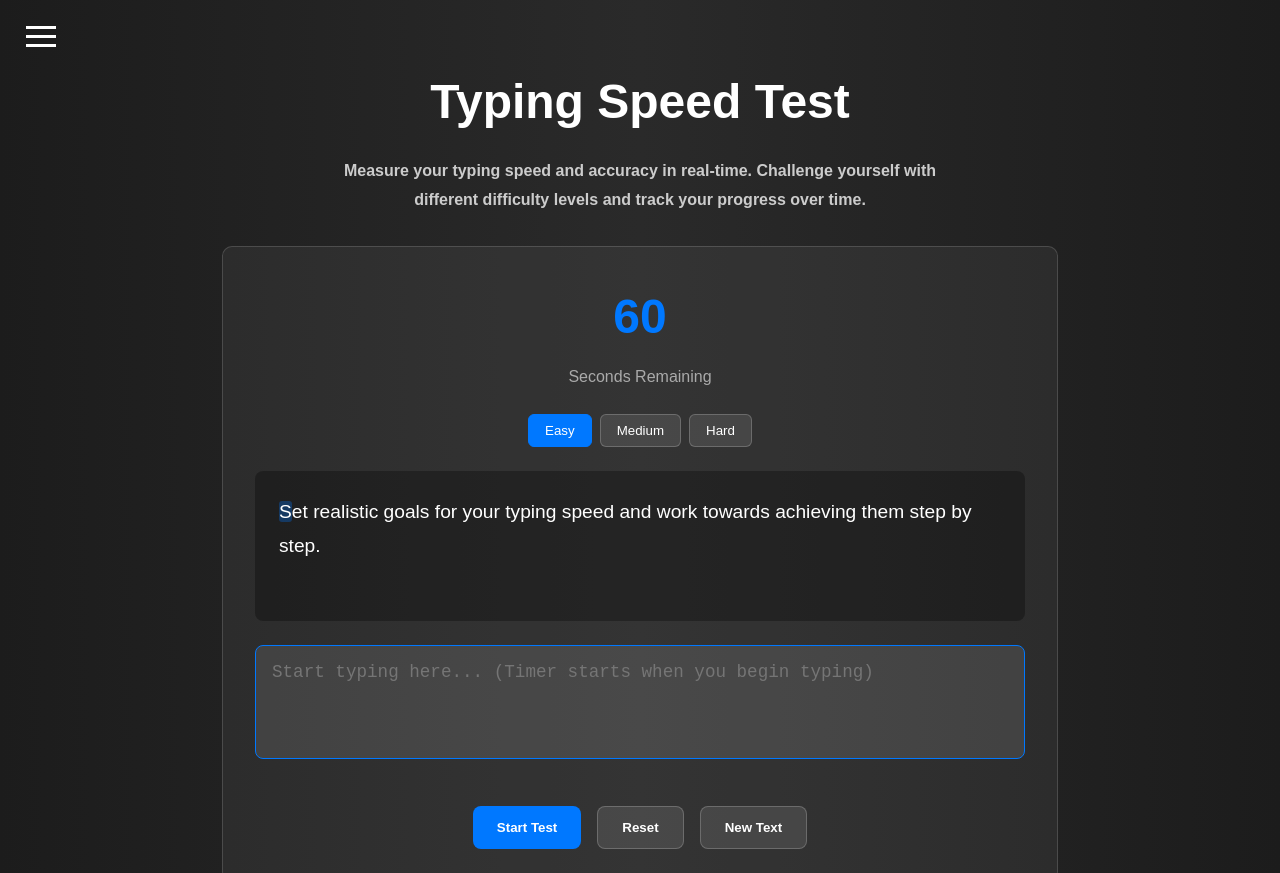
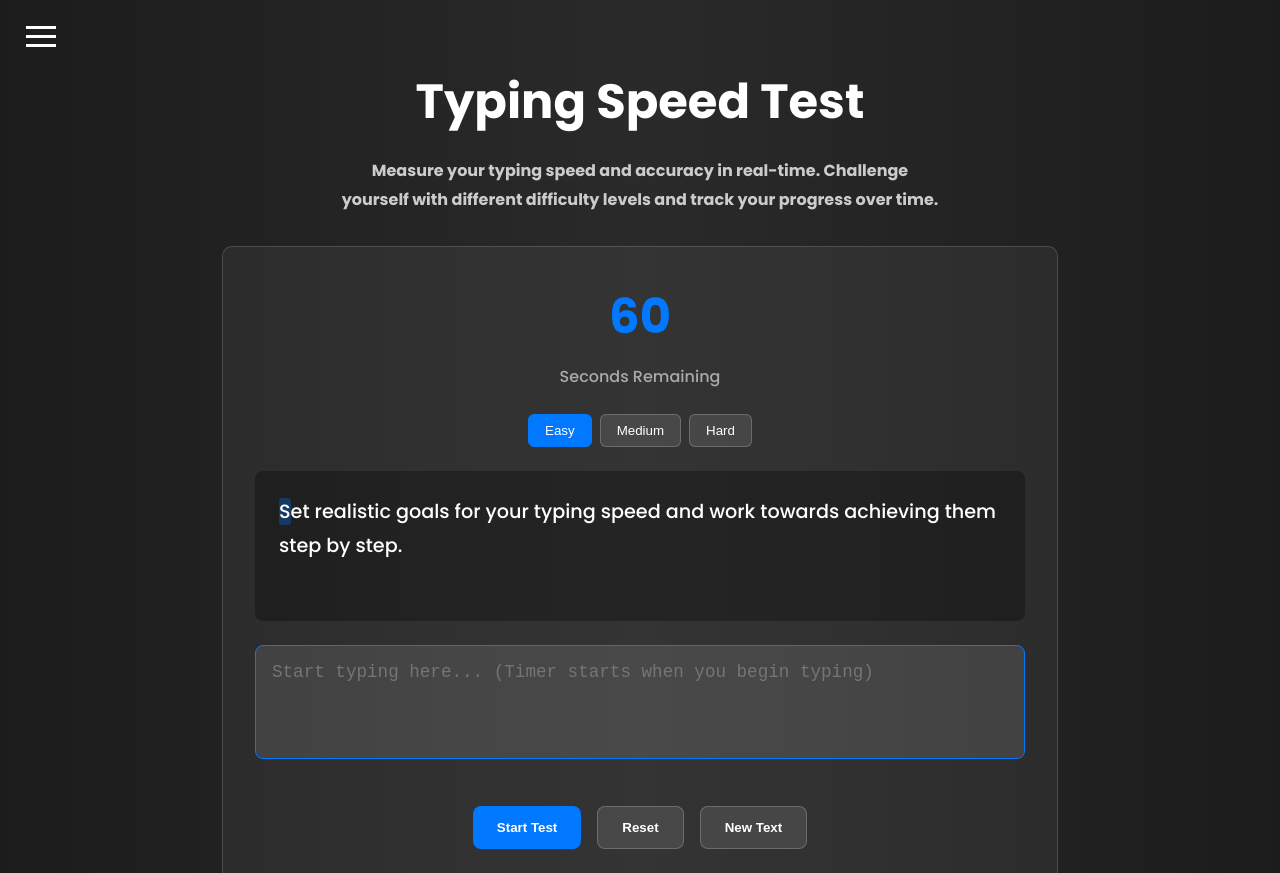
Before and after one commit to robbyfw/Robbys_Website, a plain HTML site: page new/index.html in a window 1280 px wide. Shown: the top 873 px of the page. Drawn offline with Linux system fonts and the light colour scheme.

Commit message:
Update index.html

```diff
--- a/new/index.html
+++ b/new/index.html
@@ -4,6 +4,9 @@
     <meta charset="UTF-8">
     <meta name="viewport" content="width=device-width, initial-scale=1.0">
     <title>Typing Speed Test</title>
+    <link href="https://fonts.googleapis.com/css2?family=Poppins:wght@300;500;700&display=swap" rel="stylesheet">
+    <link rel="icon" href="https://fwrobby.site/images/Studio-Project.png" type="image/png">
+</head>
     <style>
         /* General Reset */
         * {
```
